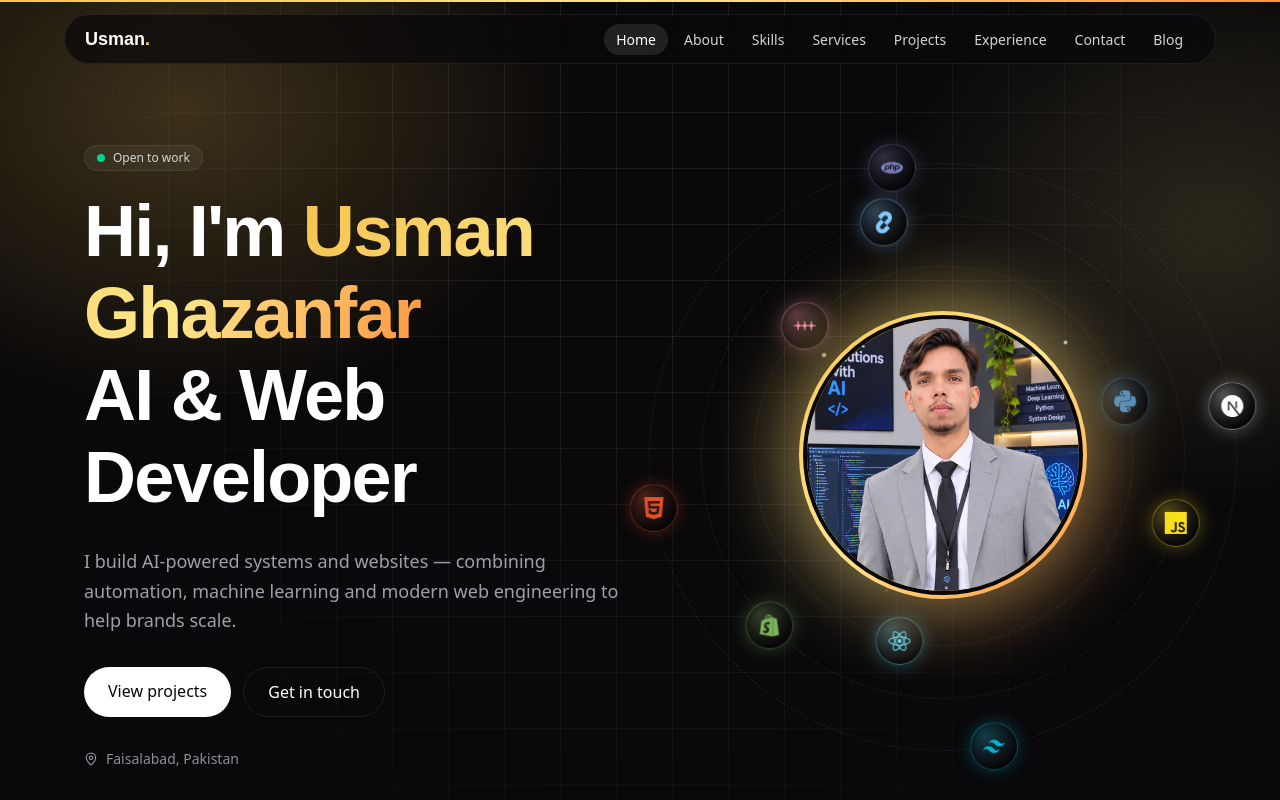
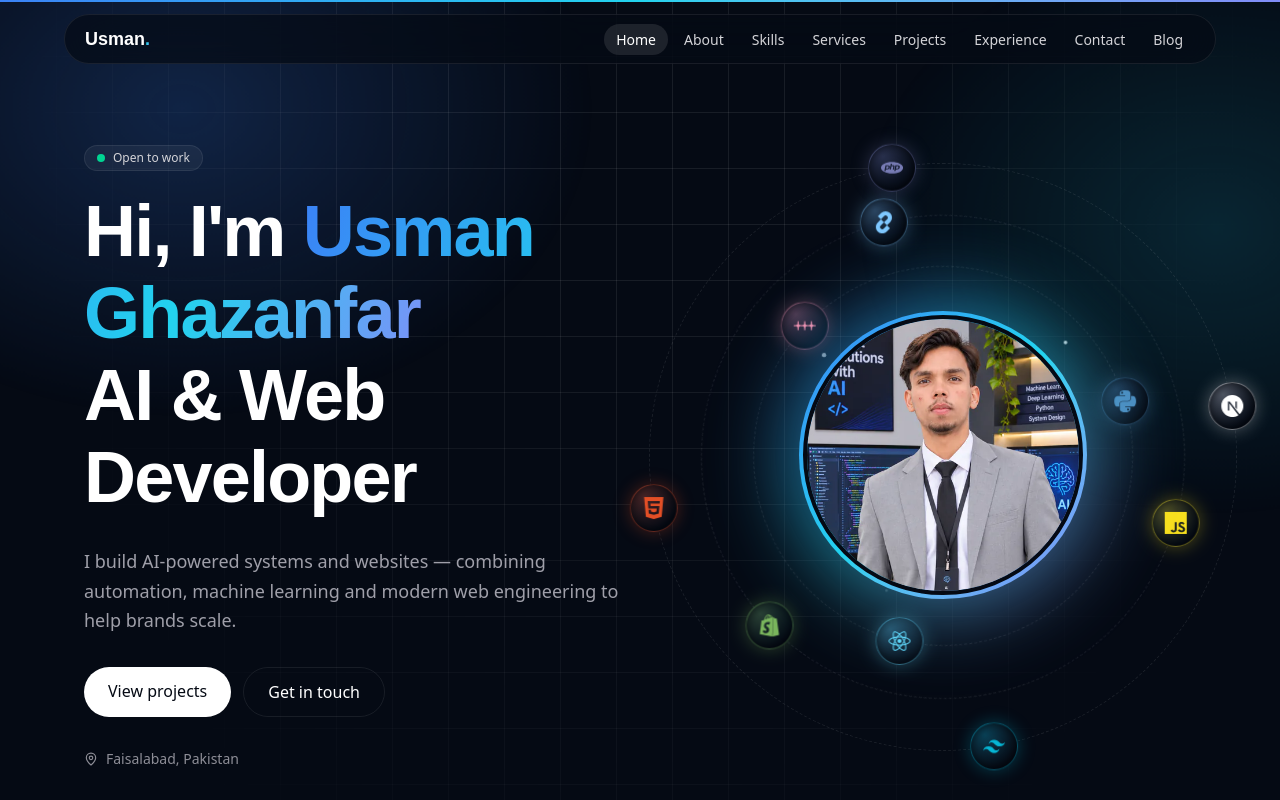
Before and after one commit to usmanghazanfar001-creator/React-Portfolio, a React (Vite) app: page /404 in a window 1280 px wide. Shown: the top 800 px of the page. Built offline with nearby package versions, Linux system fonts and the light colour scheme.

Commit message:
Ocean Blue theme

```diff
--- a/index.html
+++ b/index.html
@@ -20,7 +20,7 @@
     <link rel="icon" type="image/png" sizes="192x192" href="/icon-192.png" />
     <link rel="apple-touch-icon" sizes="180x180" href="/apple-touch-icon.png" />
     <link rel="manifest" href="/site.webmanifest" />
-    <meta name="theme-color" content="#09080a" />
+    <meta name="theme-color" content="#050a14" />
     <meta name="color-scheme" content="dark" />
 
     <!-- Open Graph -->
@@ -51,11 +51,11 @@
     <meta name="twitter:image:alt" content="Usman Ghazanfar, AI & Web Developer" />
 
     <!-- Paint the dark background immediately (avoids a white flash before CSS loads) -->
-    <style>html,body{background:#09080a;color:#d4d4d8}
+    <style>html,body{background:#050a14;color:#d4d4d8}
 /* Crawler/no-JS fallback: kept in the HTML for search engines and screen readers, but never flashed at visitors while the app loads. React replaces everything inside #root on mount. */
 .seo-static{position:absolute;width:1px;height:1px;margin:-1px;padding:0;overflow:hidden;clip:rect(0,0,0,0);clip-path:inset(50%);white-space:nowrap;border:0}
-.boot{position:fixed;inset:0;display:grid;place-items:center;background:#09080a}
-.boot span{width:30px;height:30px;border-radius:50%;border:2px solid rgba(255,255,255,.15);border-top-color:#f5c451;animation:boot .8s linear infinite}
+.boot{position:fixed;inset:0;display:grid;place-items:center;background:#050a14}
+.boot span{width:30px;height:30px;border-radius:50%;border:2px solid rgba(255,255,255,.15);border-top-color:#22d3ee;animation:boot .8s linear infinite}
 @keyframes boot{to{transform:rotate(360deg)}}
 @media (prefers-reduced-motion:reduce){.boot span{animation:none}}</style>
 
--- a/site/layout.js
+++ b/site/layout.js
@@ -23,7 +23,7 @@ export function head({ title, description, path, type = 'website', jsonLd, asset
 <link rel="icon" type="image/png" sizes="192x192" href="/icon-192.png" />
 <link rel="apple-touch-icon" sizes="180x180" href="/apple-touch-icon.png" />
 <link rel="manifest" href="/site.webmanifest" />
-<meta name="theme-color" content="#09080a" />
+<meta name="theme-color" content="#050a14" />
 <meta name="color-scheme" content="dark" />
 <meta property="og:type" content="${type}" />
 <meta property="og:site_name" content="${esc(PROFILE.name)}" />
@@ -47,7 +47,7 @@ export function head({ title, description, path, type = 'website', jsonLd, asset
 <meta name="twitter:description" content="${esc(description)}" />
 <meta name="twitter:image" content="${img}" />
 <meta name="twitter:image:alt" content="${esc(SITE.ogImageAlt)}" />
-<style>html,body{background:#09080a;color:#d4d4d8}</style>
+<style>html,body{background:#050a14;color:#d4d4d8}</style>
 ${assets?.headHtml || ''}
 ${jsonLd ? jsonLdScript(jsonLd) : ''}
 </head>`
--- a/src/index.css
+++ b/src/index.css
@@ -7,12 +7,12 @@
 @theme {
   --font-sans: 'Inter Variable', system-ui, sans-serif;
   --font-display: 'Space Grotesk Variable', 'Inter Variable', sans-serif;
-  --color-ink: #09080a;
-  --color-panel: #141115;
+  --color-ink: #050a14;
+  --color-panel: #0b1426;
   --color-line: rgb(255 255 255 / 0.08);
-  --color-accent: #f5c451;
-  --color-accent-2: #fde68a;
-  --color-accent-3: #fb923c;
+  --color-accent: #3b82f6;
+  --color-accent-2: #22d3ee;
+  --color-accent-3: #818cf8;
   /* Accessibility: Tailwind's default zinc-500 is only ~4:1 on this dark background; this keeps the same look at >=5:1 */
   --color-zinc-500: #8e8e97;
 }
```
Also changed, not shown: public/og-image.jpg, public/og-image.png, public/site.webmanifest.
